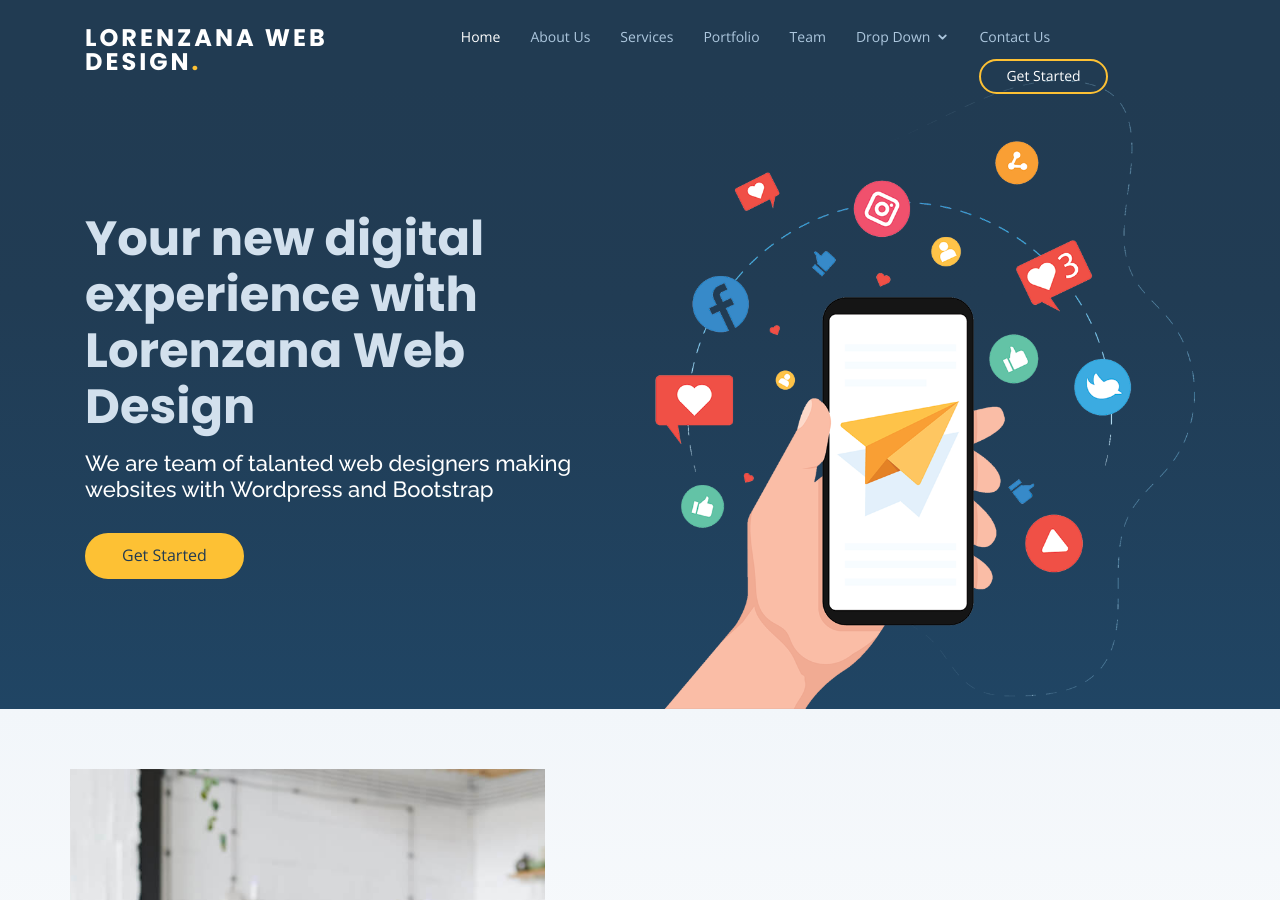
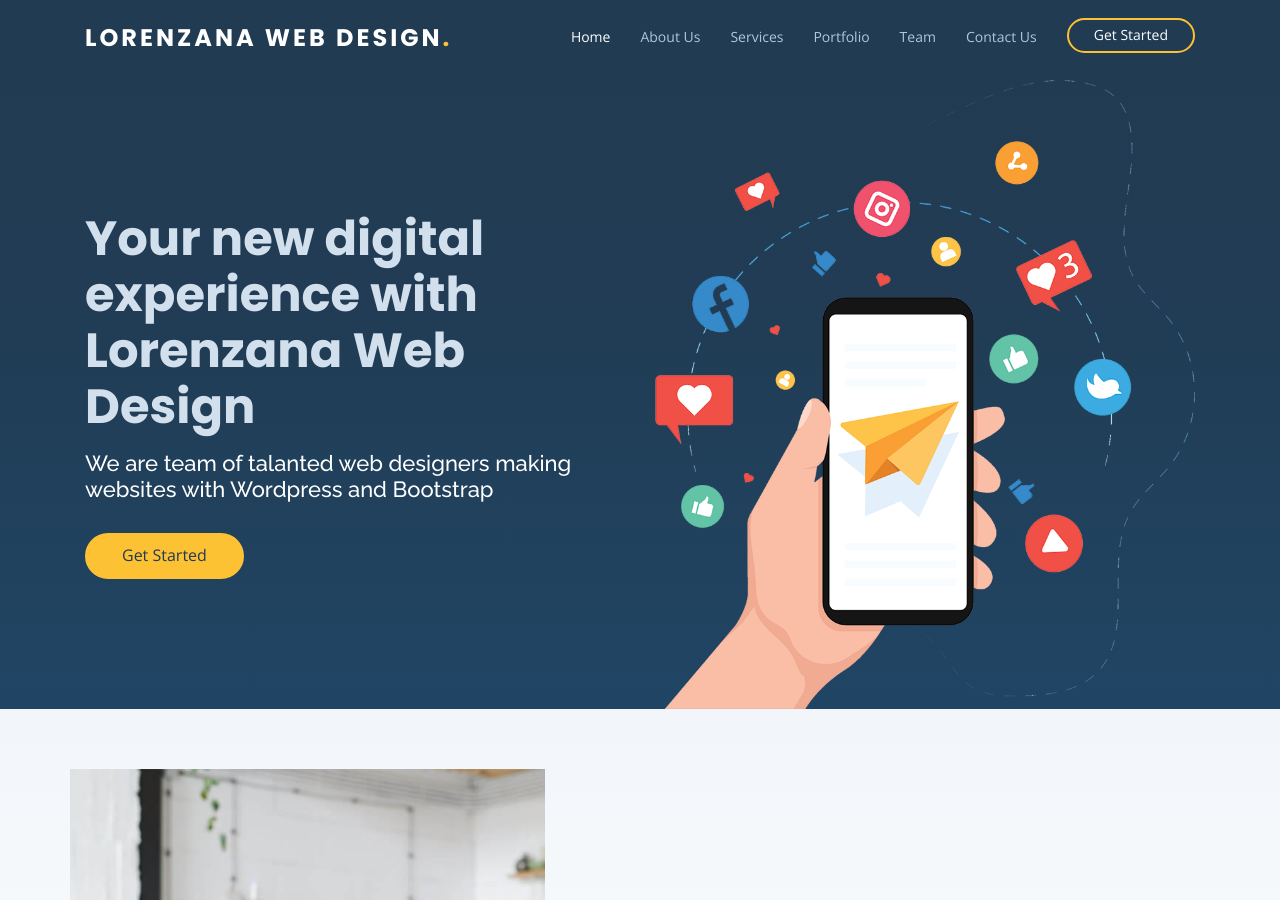
Before and after one commit to MeesterMarcus/lorenzana-designs-website, a Jekyll site: the page built from index.md, in a window 1280 px wide and 900 px high. Built offline with Jekyll 4.4.1, drawn with Linux system fonts in a browser that asks for light colours.

Commit message:
website redesign

```diff
--- a/_includes/navbar.html
+++ b/_includes/navbar.html
@@ -5,23 +5,23 @@
         <li><a href="#services">Services</a></li>
         <li><a href="#portfolio">Portfolio</a></li>
         <li><a href="#team">Team</a></li>
-        <li class="drop-down"><a href="">Drop Down</a>
-            <ul>
-                <li><a href="#">Drop Down 1</a></li>
-                <li class="drop-down"><a href="#">Drop Down 2</a>
-                    <ul>
-                        <li><a href="#">Deep Drop Down 1</a></li>
-                        <li><a href="#">Deep Drop Down 2</a></li>
-                        <li><a href="#">Deep Drop Down 3</a></li>
-                        <li><a href="#">Deep Drop Down 4</a></li>
-                        <li><a href="#">Deep Drop Down 5</a></li>
-                    </ul>
-                </li>
-                <li><a href="#">Drop Down 3</a></li>
-                <li><a href="#">Drop Down 4</a></li>
-                <li><a href="#">Drop Down 5</a></li>
-            </ul>
-        </li>
+<!--        <li class="drop-down"><a href="">Drop Down</a>-->
+<!--            <ul>-->
+<!--                <li><a href="#">Drop Down 1</a></li>-->
+<!--                <li class="drop-down"><a href="#">Drop Down 2</a>-->
+<!--                    <ul>-->
+<!--                        <li><a href="#">Deep Drop Down 1</a></li>-->
+<!--                        <li><a href="#">Deep Drop Down 2</a></li>-->
+<!--                        <li><a href="#">Deep Drop Down 3</a></li>-->
+<!--                        <li><a href="#">Deep Drop Down 4</a></li>-->
+<!--                        <li><a href="#">Deep Drop Down 5</a></li>-->
+<!--                    </ul>-->
+<!--                </li>-->
+<!--                <li><a href="#">Drop Down 3</a></li>-->
+<!--                <li><a href="#">Drop Down 4</a></li>-->
+<!--                <li><a href="#">Drop Down 5</a></li>-->
+<!--            </ul>-->
+<!--        </li>-->
         <li><a href="#contact">Contact Us</a></li>
 
         <li class="get-started"><a href="#about">Get Started</a></li>
```
